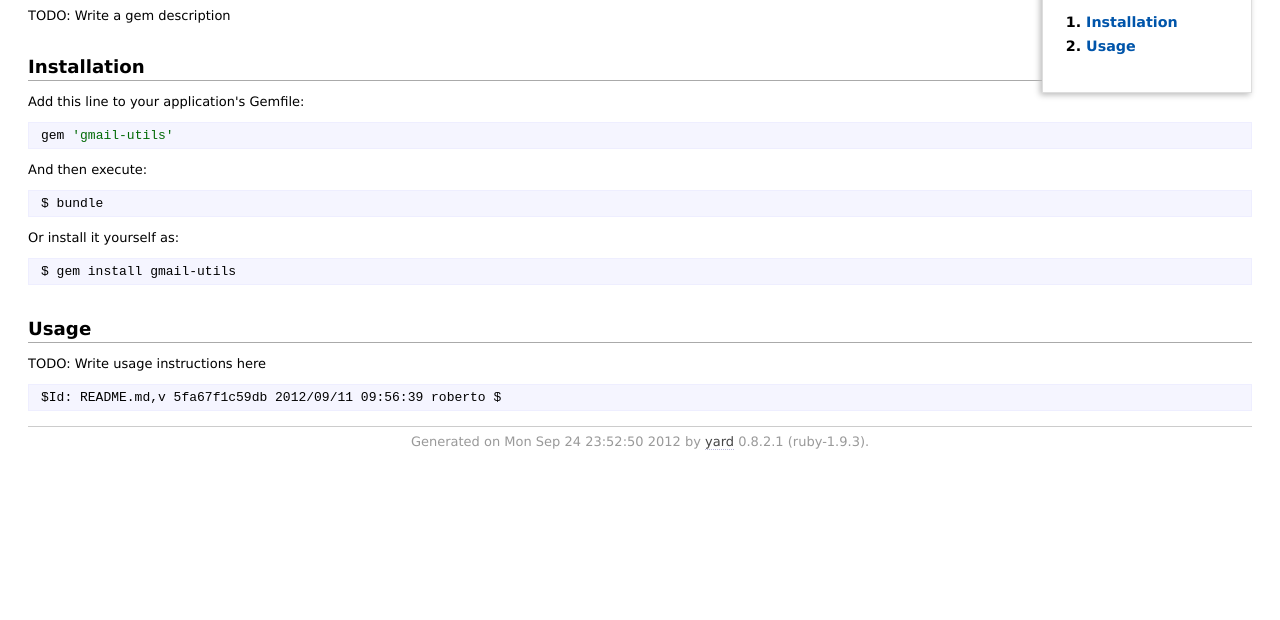
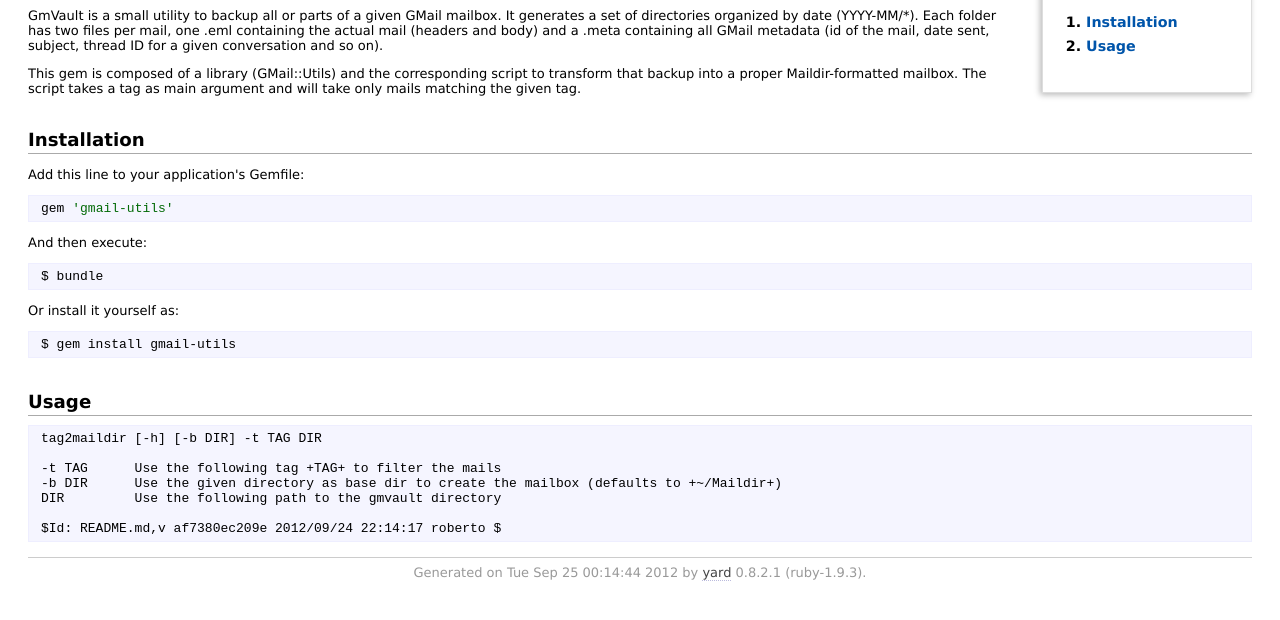
Before and after one commit to keltia/gmail-utils, a plain HTML site: page doc/file.README.html in a window 1280 px wide. Shown: the part 92-712 px from the top of the page. Drawn offline with Linux system fonts and the light colour scheme.

Commit message:
Update documentation.

```diff
--- a/doc/file.README.html
+++ b/doc/file.README.html
@@ -63,7 +63,14 @@
 
     <div id="content"><div id='filecontents'><h1>GMail::Utils</h1>
 
-<p>TODO: Write a gem description</p>
+<p>GmVault is a small utility to backup all or parts of a given GMail mailbox.  It generates
+a set of directories organized by date (YYYY-MM/*).  Each folder has two files per mail, one
+.eml containing the actual mail (headers and body) and a .meta containing all GMail metadata
+(id of the mail, date sent, subject, thread ID for a given conversation and so on).</p>
+
+<p>This gem is composed of a library (GMail::Utils) and the corresponding script to transform that
+backup into a proper Maildir-formatted mailbox.  The script takes a tag as main argument and
+will take only mails matching the given tag.</p>
 
 <h2>Installation</h2>
 
@@ -84,14 +91,18 @@
 
 <h2>Usage</h2>
 
-<p>TODO: Write usage instructions here</p>
+<pre class="code ruby"><code>tag2maildir [-h] [-b DIR] -t TAG DIR
 
-<pre class="code ruby"><code>$Id: README.md,v 5fa67f1c59db 2012/09/11 09:56:39 roberto $
+-t TAG      Use the following tag +TAG+ to filter the mails
+-b DIR      Use the given directory as base dir to create the mailbox (defaults to +~/Maildir+)
+DIR         Use the following path to the gmvault directory
+
+$Id: README.md,v af7380ec209e 2012/09/24 22:14:17 roberto $
 </code></pre>
 </div></div>
 
     <div id="footer">
-  Generated on Mon Sep 24 23:52:50 2012 by
+  Generated on Tue Sep 25 00:14:44 2012 by
   <a href="http://yardoc.org" title="Yay! A Ruby Documentation Tool" target="_parent">yard</a>
   0.8.2.1 (ruby-1.9.3).
 </div>
```
Also changed, not shown: doc/GMail.html (+1 -1 lines), doc/GMail/Entity.html (+1 -1 lines), doc/GMail/Index.html (+1 -1 lines), doc/GMail/Tag.html (+1 -1 lines), doc/GMail/Utils.html (+1 -1 lines), doc/_index.html (+1 -1 lines), doc/index.html (+15 -4 lines), doc/top-level-namespace.html (+1 -1 lines).
